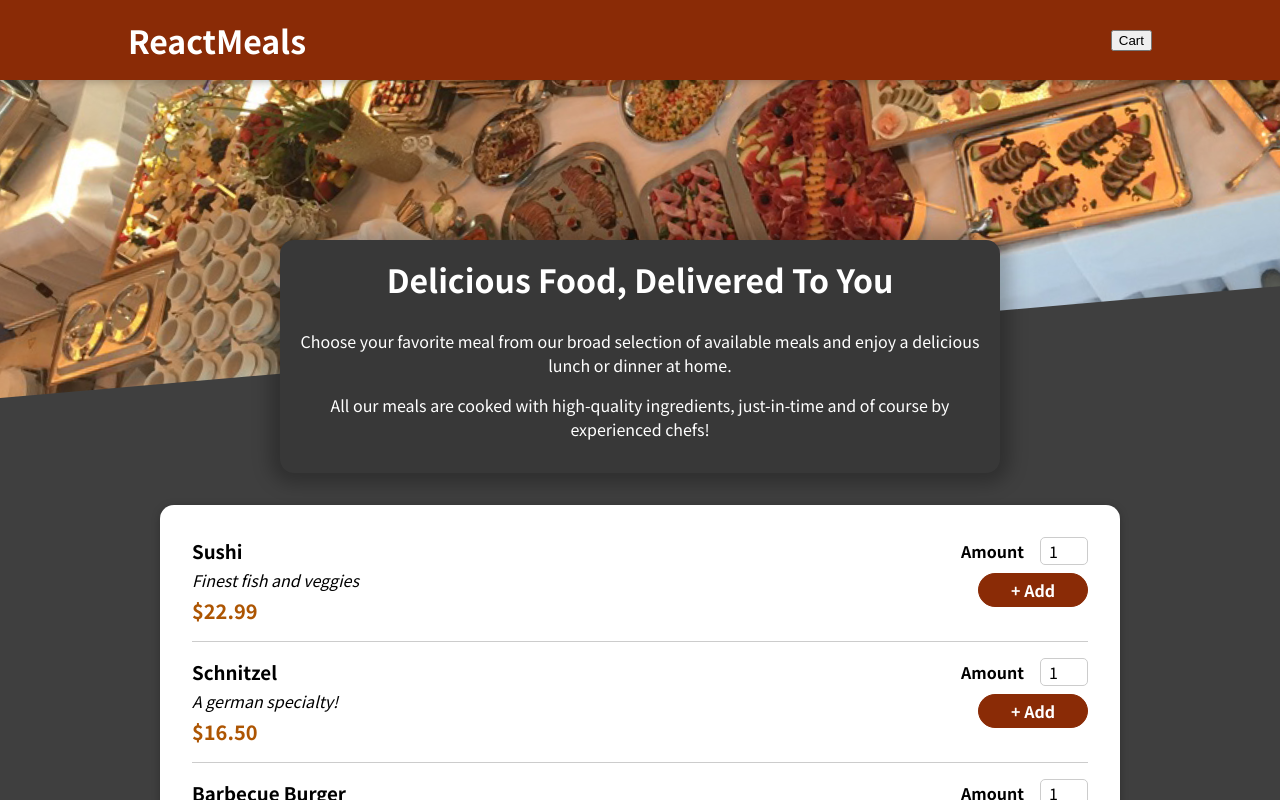
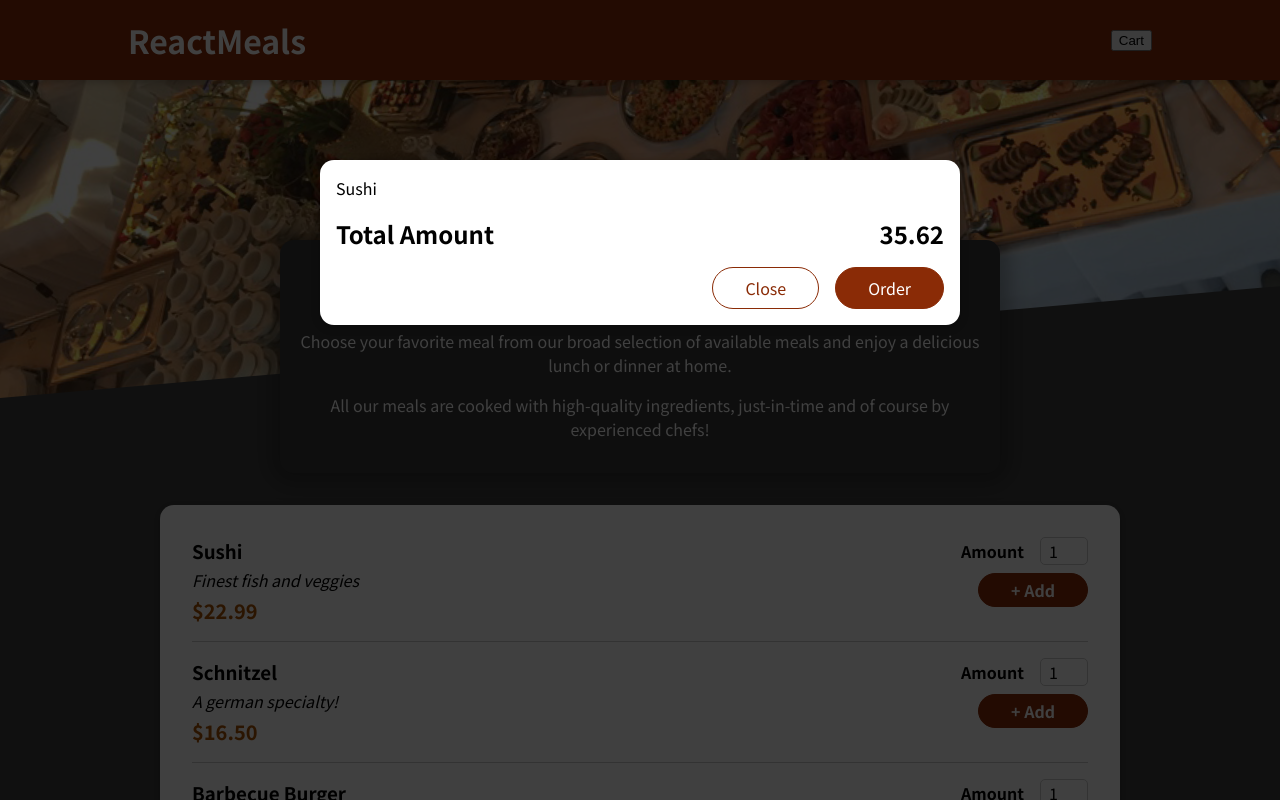
Before and after one commit to fearless-soul-1/RestaurantApp, a React (Create React App) app: page / in a window 1280 px wide. Shown: the top 800 px of the page. Built offline with nearby package versions, Linux system fonts and the light colour scheme.

Commit message:
Making Cart without Functionality

```diff
--- a/public/index.html
+++ b/public/index.html
@@ -28,6 +28,7 @@
   </head>
   <body>
     <noscript>You need to enable JavaScript to run this app.</noscript>
+    <div id="overlays"></div>
     <div id="root"></div>
     <!--
       This HTML file is a template.
--- a/src/App.js
+++ b/src/App.js
@@ -1,9 +1,11 @@
 import {Fragment} from 'react';
 import Header from './components/Layout/Header';
 import Meals from './components/Meals/Meals';
+import Cart from './components/Cart/Cart';
 function App() {
   return (
     <Fragment>
+      <Cart/>
       <Header/>
       <main>
         <Meals/>
--- /dev/null
+++ b/src/components/Cart/Cart.js
@@ -0,0 +1,25 @@
+import Modal from "../UI/Modal";
+import classes from "./Cart.module.css";
+
+const Cart = props => {
+    const cartItems = (
+        <ul className={classes['cart-items']}>
+            {[{id:'c1', name:'Sushi', amount:2, price:12.99}].map((item) => (<li>{item.name}</li>))}
+        </ul>
+    );
+    return(
+     <Modal>
+        {cartItems}
+        <div className={classes.total}>
+            <span>Total Amount</span>
+            <span>35.62</span>
+        </div>
+        <div className={classes.actions}>
+            <button className={classes['button--alt']}>Close</button>
+            <button className={classes.button}>Order</button>
+        </div>
+     </Modal>
+    )
+};
+
+export default Cart;
--- /dev/null
+++ b/src/components/Cart/Cart.module.css
@@ -0,0 +1,46 @@
+.cart-items {
+  list-style: none;
+  margin: 0;
+  padding: 0;
+  max-height: 20rem;
+  overflow: auto;
+}
+
+.total {
+  display: flex;
+  justify-content: space-between;
+  align-items: center;
+  font-weight: bold;
+  font-size: 1.5rem;
+  margin: 1rem 0;
+}
+
+.actions {
+  text-align: right;
+}
+
+.actions button {
+  font: inherit;
+  cursor: pointer;
+  background-color: transparent;
+  border: 1px solid #8a2b06;
+  padding: 0.5rem 2rem;
+  border-radius: 25px;
+  margin-left: 1rem;
+}
+
+.actions button:hover,
+.actions button:active {
+  background-color: #5a1a01;
+  border-color: #5a1a01;
+  color: white;
+}
+
+.actions .button--alt {
+  color: #8a2b06;
+}
+
+.actions .button {
+  background-color: #8a2b06;
+  color: white;
+}
--- /dev/null
+++ b/src/components/UI/Modal.js
@@ -0,0 +1,25 @@
+import { Fragment } from 'react';
+import ReactDOM from 'react-dom';
+import classes from './Modal.module.css';
+
+const Backdrop = props =>{
+    return <div className={classes.backdrop} />
+}
+
+const ModalOverlay = props => {
+    return <div className={classes.modal}>
+    <div className={classes.content}>{props.children}</div>
+    </div>
+};
+
+const portalElement = document.getElementById('overlays');
+
+const Modal = props => {
+    return <Fragment>
+        {ReactDOM.createPortal(<Backdrop/>, portalElement)}
+        {ReactDOM.createPortal(<ModalOverlay>{props.children}</ModalOverlay>, portalElement)}
+    </Fragment>
+
+}
+
+export default Modal;
--- /dev/null
+++ b/src/components/UI/Modal.module.css
@@ -0,0 +1,40 @@
+.backdrop {
+  position: fixed;
+  top: 0;
+  left: 0;
+  width: 100%;
+  height: 100vh;
+  z-index: 20;
+  background-color: rgba(0, 0, 0, 0.75);
+}
+
+.modal {
+  position: fixed;
+  top: 20vh;
+  left: 5%;
+  width: 90%;
+  background-color: white;
+  padding: 1rem;
+  border-radius: 14px;
+  box-shadow: 0 2px 8px rgba(0, 0, 0, 0.25);
+  z-index: 30;
+  animation: slide-down 300ms ease-out forwards;
+}
+
+@media (min-width: 768px) {
+  .modal {
+    width: 40rem;
+    left: calc(50% - 20rem);
+  }
+}
+
+@keyframes slide-down {
+  from {
+    opacity: 0;
+    transform: translateY(-3rem);
+  }
+  to {
+    opacity: 1;
+    transform: translateY(0);
+  }
+}
```
